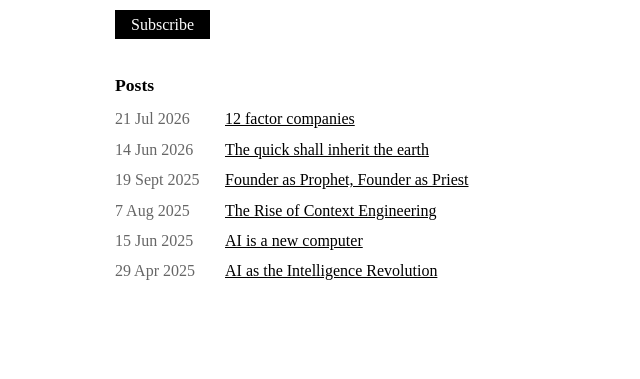
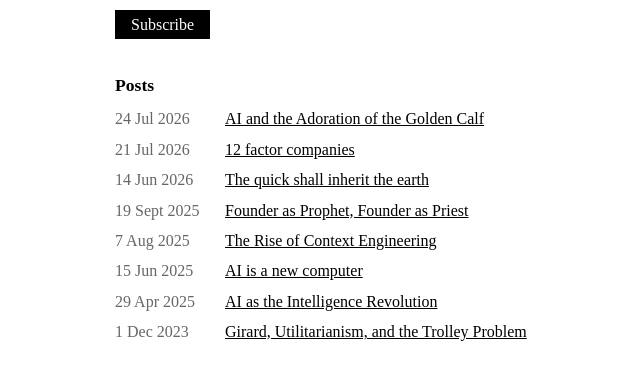
Before and after one commit to jeffchuber/jeffhuber, a plain HTML site: page docs/index.html in a window 1280 px wide. Shown: the part 129-508 px from the top of the page, without its empty margins (200-840 px from the left). Drawn offline with Linux system fonts and the light colour scheme.

Commit message:
Update generated post list
Add both requested essays to the published GitHub Pages index.

```diff
--- a/docs/index.html
+++ b/docs/index.html
@@ -33,6 +33,11 @@
   <ul>
 
       <li>
+        <span class="date">24 Jul 2026</span>
+        <a href="https://jeffhuber.substack.com/p/ai-and-the-adoration-of-the-golden">AI and the Adoration of the Golden Calf</a>
+      </li>
+
+      <li>
         <span class="date">21 Jul 2026</span>
         <a href="https://jeffhuber.substack.com/p/12-factor-companies">12 factor companies </a>
       </li>
@@ -61,6 +66,11 @@
         <span class="date">29 Apr 2025</span>
         <a href="https://jeffhuber.substack.com/p/ai-as-the-intelligence-revolution">AI as the Intelligence Revolution</a>
       </li>
+
+      <li>
+        <span class="date">1 Dec 2023</span>
+        <a href="https://jeffhuber.substack.com/p/girard-utilitarianism-and-the-trolley">Girard, Utilitarianism, and the Trolley Problem</a>
+      </li>
   </ul>
 </body>
 </html>
```
